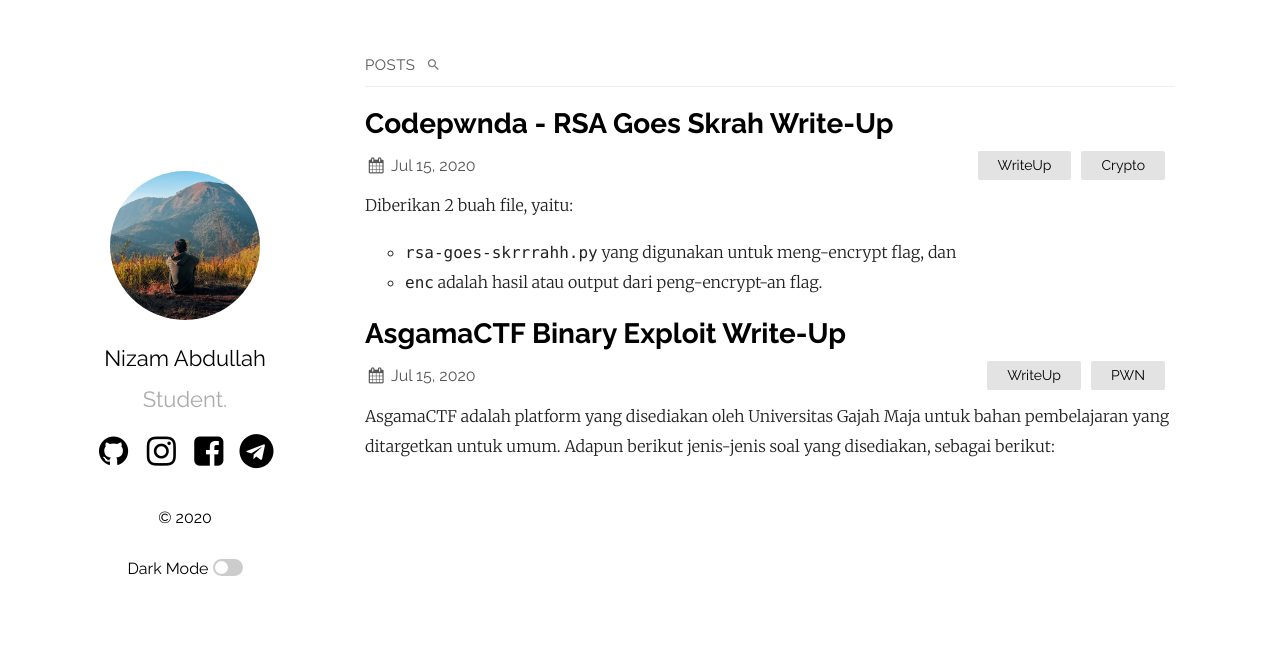
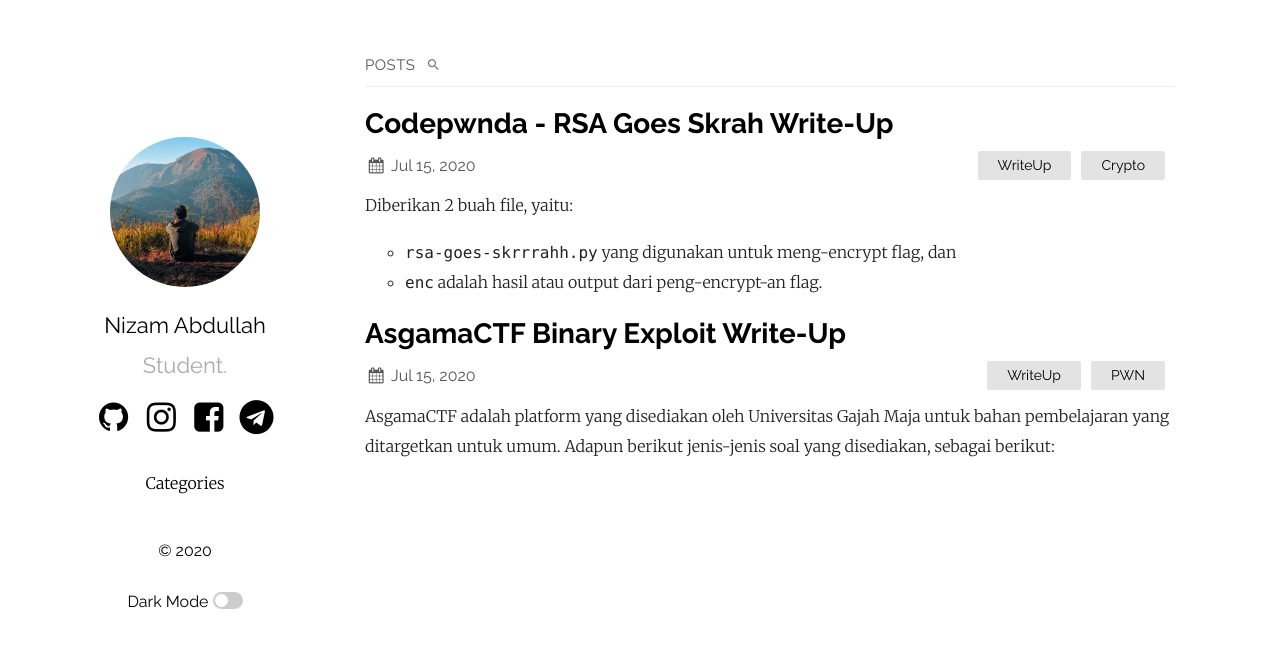
Before and after one commit to abdullahnz/abdullahnz.github.io, a Jekyll site: the page built from index.md, in a window 1280 px wide. Shown: the top 648 px of the page. Built offline with Jekyll 4.4.1, drawn with Linux system fonts in a browser that asks for light colours.

Commit message:
Update _config.yml

```diff
--- a/_config.yml
+++ b/_config.yml
@@ -18,7 +18,9 @@ plainwhite:
   dark_mode: true # set to true to add dark mode toggle
   html_lang: "en" # set the lang attribute of the <html> tag for the pages. See here for a list of codes: https://www.w3schools.com/tags/ref_country_codes.asp
   disqus_shortname: abdullahnz
-
+  navigation:
+    - title: Categories
+      url: "/categories"
   # generate social links in footer
   social_links:
     # twitter: thelehhman
@@ -42,6 +44,7 @@ plainwhite:
     # - username: jekyll2
     #   instance: example.com
 
+
 # If you want to link only specific pages in your header, uncomment
 # this and add the path to the pages in order as they should show up
 #header_pages:
@@ -53,10 +56,3 @@ theme: plainwhite
 plugins:
   - jekyll-seo-tag
 #  - jekyll-feed
-navigation:
-#   - title: Homepage
-#     url: "/"
-  - title: Categories
-    url: "/categories"
-#   - title: About Me
-#     url: "/about"
```
